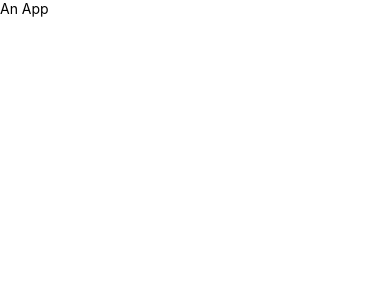
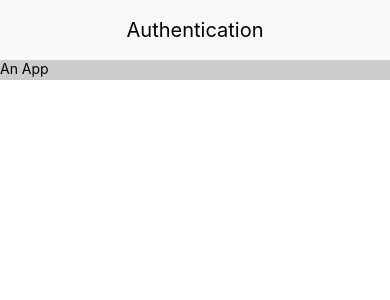
Before and after one commit to RogerTerrill-React-Native/AuthApp, a React Native app: screen / in a window 390 px wide. Shown: the top 300 px of the page. Built offline with nearby package versions, Linux system fonts and the light colour scheme.

Commit message:
Copying Reusable Components

```diff
--- a/package.json
+++ b/package.json
@@ -13,6 +13,7 @@
   },
   "devDependencies": {
     "babel-jest": "23.6.0",
+    "eslint-config-rallycoding": "^3.2.0",
     "jest": "23.6.0",
     "metro-react-native-babel-preset": "0.49.0",
     "react-test-renderer": "16.6.0-alpha.8af6728"
--- a/src/App.js
+++ b/src/App.js
@@ -1,10 +1,12 @@
 import React, { Component } from 'react';
 import { View, Text } from 'react-native';
+import { Header } from './components/common';
 
 class App extends Component {
   render() {
     return (
       <View>
+        <Header headerText="Authentication" />
         <Text>An App</Text>
       </View>
     );
--- /dev/null
+++ b/src/components/common/Button.js
@@ -0,0 +1,35 @@
+import React from 'react';
+import { Text, TouchableOpacity } from 'react-native';
+
+const Button = props => {
+  const { buttonStyle, textStyle } = styles;
+  const { onPress, children } = props;
+
+  return (
+    <TouchableOpacity onPress={onPress} style={buttonStyle}>
+      <Text style={textStyle}>{children}</Text>
+    </TouchableOpacity>
+  );
+};
+
+const styles = {
+  textStyle: {
+    alignSelf: 'center',
+    color: '#007aff',
+    fontSize: 16,
+    fontWeight: '600',
+    paddingTop: 10,
+    paddingBottom: 10
+  },
+  buttonStyle: {
+    flex: 1, // expand to fill as much content as it can
+    alignSelf: 'stretch', // stretch to fill limits of container
+    backgroundColor: '#fff',
+    borderRadius: 5,
+    borderWidth: 1,
+    borderColor: '#007aff',
+    marginLeft: 5,
+    marginRight: 5
+  }
+};
+export { Button };
--- /dev/null
+++ b/src/components/common/Card.js
@@ -0,0 +1,25 @@
+import React from 'react';
+import { View } from 'react-native';
+
+const Card = props => {
+  return <View style={styles.containerStyle}>{props.children}</View>;
+};
+
+const styles = {
+  containerStyle: {
+    borderWidth: 1,
+    borderRadius: 2,
+    borderColor: '#ddd',
+    borderBottomWidth: 0,
+    shadowColor: '#000',
+    shadowOffset: { width: 0, height: 2 },
+    shadowOpacity: 0.1,
+    shadowRadius: 2,
+    elevation: 1,
+    marginLeft: 5,
+    marginRight: 5,
+    marginTop: 10
+  }
+};
+
+export { Card };
--- /dev/null
+++ b/src/components/common/CardSection.js
@@ -0,0 +1,20 @@
+import React from 'react';
+import { View } from 'react-native';
+
+const CardSection = props => {
+  return <View style={styles.containerStyle}>{props.children}</View>;
+};
+
+const styles = {
+  containerStyle: {
+    borderBottomWidth: 1,
+    padding: 5,
+    backgroundColor: '#fff',
+    justifyContent: 'flex-start',
+    flexDirection: 'row',
+    borderColor: '#ddd',
+    position: 'relative'
+  }
+};
+
+export { CardSection };
--- /dev/null
+++ b/src/components/common/Header.js
@@ -0,0 +1,34 @@
+// Import libraries for making a component
+import React from 'react';
+import { Text, View } from 'react-native';
+
+// Make a component
+const Header = props => {
+  const { textStyle, viewStyle } = styles;
+  return (
+    <View style={viewStyle}>
+      <Text style={textStyle}>{props.headerText}</Text>
+    </View>
+  );
+};
+
+const styles = {
+  viewStyle: {
+    backgroundColor: '#F8F8F8',
+    justifyContent: 'center',
+    alignItems: 'center',
+    height: 60,
+    paddingTop: 0,
+    shadowColor: '#000',
+    shadowOffset: { width: 0, height: 20 },
+    shadowOpacity: 0.2,
+    elevation: 1,
+    position: 'relative'
+  },
+  textStyle: {
+    fontSize: 20
+  }
+};
+
+// Make component available to other parts of the app
+export { Header };
--- /dev/null
+++ b/src/components/common/index.js
@@ -0,0 +1,4 @@
+export * from './Button';
+export * from './Card';
+export * from './CardSection';
+export * from './Header';
```
Also changed, not shown: 2 other files (tests, documents, lock files or other folders).
